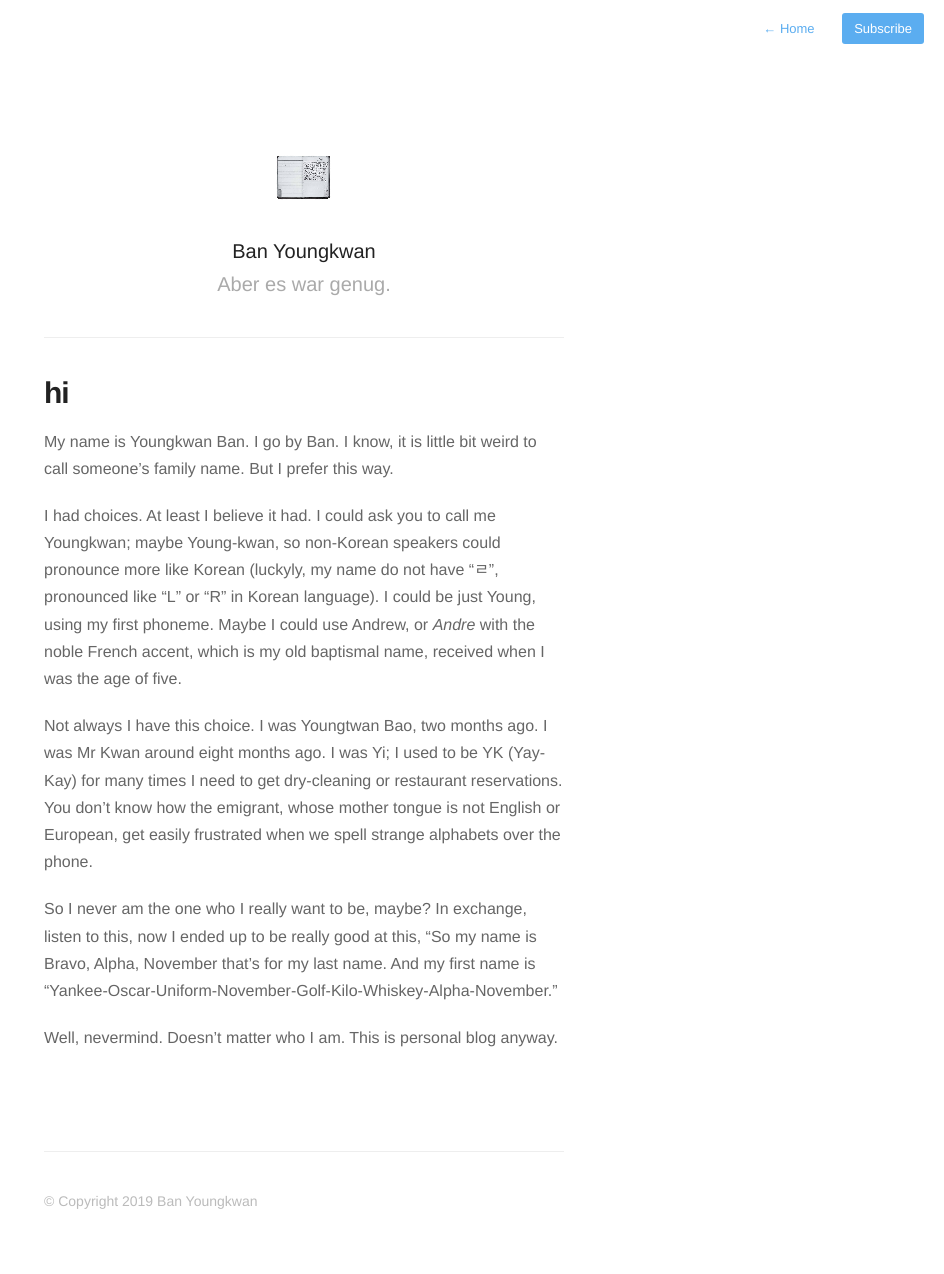
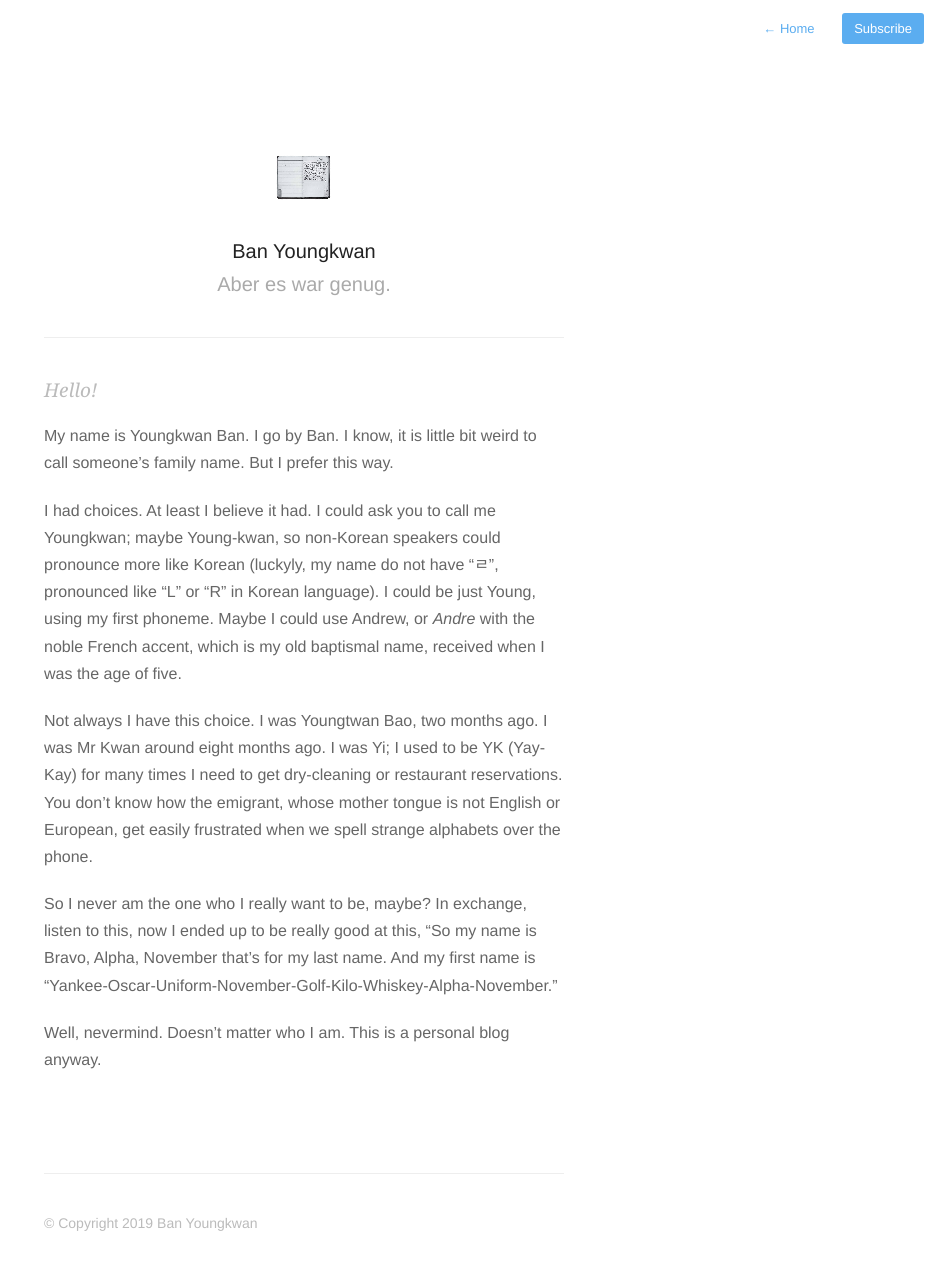
Before and after one commit to banyoungkwan/banyoungkwan, a Jekyll site: the page built from about.md, in a window 1280 px wide. Shown: the whole page, without its empty margins (336-1280 px from the left). Built offline with Jekyll 4.4.1, drawn with Linux system fonts in a browser that asks for light colours; nearby versions of some CDN libraries; before the commit the page ends 1252 px from its top, so only the background shows below that.

Commit message:
Update about.md

```diff
--- a/about.md
+++ b/about.md
@@ -4,7 +4,7 @@ permalink: about/
 profile: true
 ---
 <p></p>
-# hi
+## Hello!
 <p></p>
 My name is Youngkwan Ban. I go by Ban. I know, it is little bit weird to call someone’s family name. But I prefer this way.
 
@@ -14,6 +14,6 @@ Not always I have this choice. I was Youngtwan Bao, two months ago. I was Mr Kwa
 
 So I never am the one who I really want to be, maybe? In exchange, listen to this, now I ended up to be really good at this, “So my name is Bravo, Alpha, November that’s for my last name. And my first name is "Yankee-Oscar-Uniform-November-Golf-Kilo-Whiskey-Alpha-November.”
 
-Well, nevermind. Doesn't matter who I am. This is personal blog anyway.
+Well, nevermind. Doesn't matter who I am. This is a personal blog anyway.
 
 {% include footer.html %}
```
